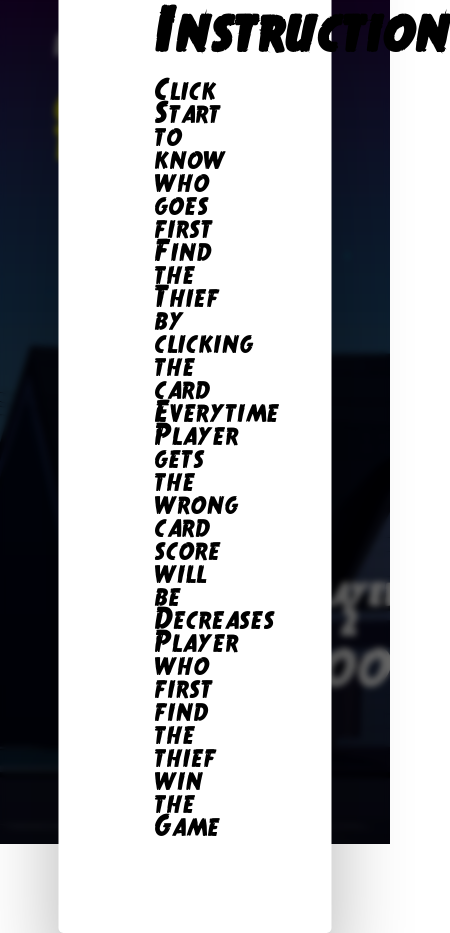
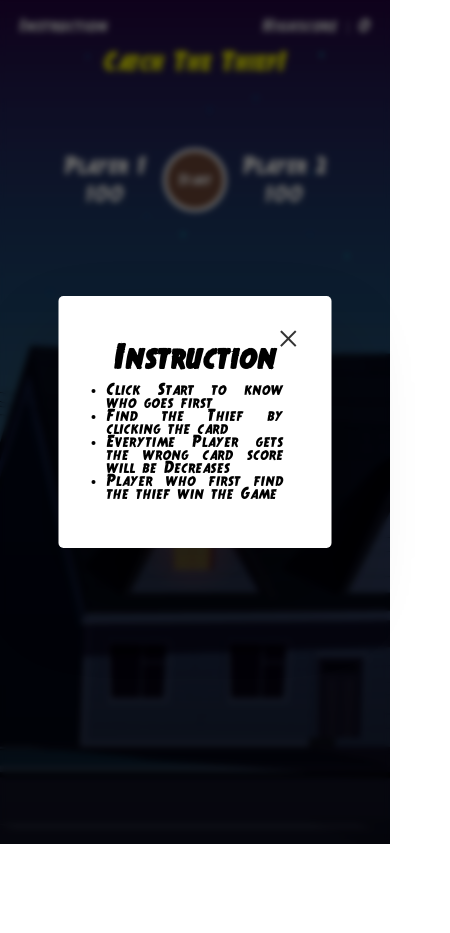
Before and after one commit to Etracih/catching-thief, a website built with Parcel: page index.html in a window 390 px wide. Both pictures are taken after a click on the element "Instruction". Shown: the whole page, 450 px wide, since content can reach past the window. After the commit the page ends 844 px from the top, so only its background shows below. Built offline with nearby package versions, Linux system fonts and the light colour scheme.

Commit message:
Adding responsive design

```diff
--- a/src/js/app.js
+++ b/src/js/app.js
@@ -221,8 +221,8 @@ function addCardFunctionality() {
         setTimeout(() => {
           cardsContainer.classList.remove("disable");
           changeCardNumber(randomNumber);
-        }, 750);
-      }, 700);
+        }, 1050);
+      }, 1000);
       // Add element to array Players
       addPlayer();
     });
--- a/src/scss/components/_card.scss
+++ b/src/scss/components/_card.scss
@@ -1,3 +1,18 @@
+@use "../util/functions" as func;
+@use "../util/breakpoints" as *;
+
+.cards-container {
+  @include breakpoint-down("medium") {
+    display: flex;
+    flex-wrap: wrap;
+    gap: 1.5rem;
+  }
+  @include breakpoint-down("small") {
+    gap: 1rem;
+    flex: unset;
+  }
+}
+
 .card {
   transition: transform 1s;
   transform-style: preserve-3d;
@@ -6,19 +21,26 @@
 
   .card-front,
   .card-back {
-    height: 300px;
-    width: 250px;
-    line-height: 300px;
+    height: func.rem(300);
+    width: func.rem(250);
+    line-height: func.rem(300);
     color: #03446a;
     text-align: center;
-    border-radius: 15px;
+    border-radius: func.rem(15);
     font-size: larger;
     backface-visibility: hidden;
+
+    @include breakpoint-down("medium") {
+      height: func.rem(180);
+      width: func.rem(120);
+
+      font-size: func.rem(60);
+    }
   }
 
   .card-front {
     background: #ffffff;
-    border: 7px double rgb(62, 62, 62);
+    border: func.rem(7) double rgb(62, 62, 62);
   }
 
   .card-back {
--- a/src/scss/components/_modal.scss
+++ b/src/scss/components/_modal.scss
@@ -1,3 +1,6 @@
+@use "../util/functions" as func;
+@use "../util/breakpoints" as *;
+
 .modal {
   position: absolute;
   top: 50%;
@@ -7,12 +10,17 @@
 
   background-color: white;
   padding: 6rem;
-  border-radius: 5px;
+  border-radius: func.rem(5);
   box-shadow: 0 3rem 5rem rgba(0, 0, 0, 0.3);
   z-index: 10;
   color: black;
   text-align: center;
   font-size: xx-large;
+
+  @include breakpoint-down("small") {
+    font-size: 1.1rem;
+    padding: 3rem;
+  }
 }
 
 .close {
@@ -24,6 +32,10 @@
   cursor: pointer;
   border: none;
   background: none;
+
+   @include breakpoint-down("small") {
+    font-size: 2.5rem;
+  }
 }
 
 .modal-result {
@@ -57,6 +69,6 @@
   width: 100%;
   height: 100%;
   background-color: rgba(0, 0, 0, 0.6);
-  backdrop-filter: blur(3px);
+  backdrop-filter: blur(func.rem(3));
   z-index: 5;
 }
--- a/src/scss/globals/_base.scss
+++ b/src/scss/globals/_base.scss
@@ -21,7 +21,7 @@ body {
   font-family: var(--font-true_crimesregular);
   color: var(--white);
 
-  overflow: hidden;
+ /*  overflow: hidden; */
 }
 
 /* Make images easier to work with */
@@ -45,7 +45,3 @@ a:visited,
 a:active {
   text-decoration: none;
 }
-
-ul li {
-  list-style-type: none;
-}
--- a/src/scss/globals/_helper.scss
+++ b/src/scss/globals/_helper.scss
@@ -1,4 +1,6 @@
-// // Flexbox
+@use "../util/breakpoints" as *;
+
+// Flexbox
 .flex {
   display: flex;
 
@@ -33,6 +35,10 @@
 
 .padding-x {
   padding: 0 14%;
+
+  @include breakpoint-down("small") {
+    padding: 0 5%;
+  }
 }
 
 .isflip {
--- a/src/scss/globals/_layout.scss
+++ b/src/scss/globals/_layout.scss
@@ -1,3 +1,6 @@
+@use "../util/functions" as func;
+@use "../util/breakpoints" as *;
+
 main {
   min-height: 100vh;
   flex-direction: column;
@@ -10,57 +13,85 @@ main {
 }
 
 .header {
-  margin: 15px 0;
+  margin: func.rem(15) 0;
   font-size: xx-large;
   text-transform: capitalize;
 
   &__instruction {
     cursor: pointer;
+
+    @include breakpoint-down("small") {
+      font-size: 1.2rem;
+    }
+  }
+  &__highscore {
+    @include breakpoint-down("small") {
+      font-size: 1.2rem;
+    }
   }
 }
 
 .cards-container {
   flex: 1;
-  column-gap: 30px;
+  column-gap: func.rem(30);
 
   font-size: 5rem;
   color: black;
-  perspective: 1500px;
+  perspective: func.rem(1500);
 }
 
 .thief-message {
   align-self: center;
-  margin-bottom: 20px;
+  margin-bottom: func.rem(20);
   font-size: xx-large;
   text-transform: capitalize;
   color: yellow;
+
+  @include breakpoint-down("medium") {
+    font-size: x-large;
+  }
+  @include breakpoint-down("small") {
+    font-size: large;
+  }
 }
 
 .players {
   flex: 1;
   position: relative;
-  margin-top: 20px;
+  margin-top: func.rem(20);
 
   text-align: center;
   text-transform: capitalize;
 
+  @include breakpoint-down("small") {
+    flex: unset;
+  }
+
   .player-1,
   .player-2 {
-    border: 5px solid transparent;
+    border: func.rem(5) solid transparent;
     border-radius: 5%;
-    padding: 40px;
+    padding: func.rem(40);
     transition: border 0.3s ease-in-out 0s;
 
     h1 {
       font-size: 2.5rem;
-      margin-bottom: 10px;
+      margin-bottom: func.rem(10);
+
+      @include breakpoint-down("small") {
+        font-size: 1.5rem;
+      }
     }
     span {
       font-size: 3.5rem;
+
+      @include breakpoint-down("small") {
+        font-size: 1.5rem;
+      }
     }
   }
   .active {
-    border: 5px solid #754b3b;
+    border: func.rem(5) solid #754b3b;
   }
 
   .btn {
@@ -77,6 +108,13 @@ main {
     color: inherit;
     border: 0.4rem solid white;
     transition: 0.2s ease-in-out 0s;
+
+    @include breakpoint-down("small") {
+      height: 4rem;
+      width: 4rem;
+      font-size: 1rem;
+      border: 0.3rem solid white;
+    }
   }
 
   .btn:hover {
--- /dev/null
+++ b/src/scss/util/_breakpoints.scss
@@ -0,0 +1,17 @@
+// 640px, 1024px, 1400px
+$breakpoints-up: ("medium": "40em", "large": "64em", "xlarge": "87.5em");
+
+// 576px, 639px, 1023px, 1399px
+$breakpoints-down: ("x-small": "36em","small": "39.9375em", "medium": "63.9375em", "large": "87.4375em");
+
+@mixin breakpoint-up($size){
+  @media (min-width: map-get($breakpoints-up, $size)){
+    @content;
+  }
+}
+
+@mixin breakpoint-down($size){
+  @media (max-width: map-get($breakpoints-down, $size)){
+    @content;
+  }
+}
--- a/src/scss/util/_index.scss
+++ b/src/scss/util/_index.scss
@@ -1 +1,2 @@
 @forward "functions";
+@forward "breakpoints";
```
